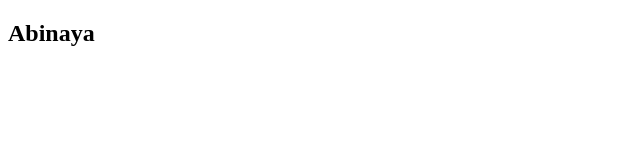
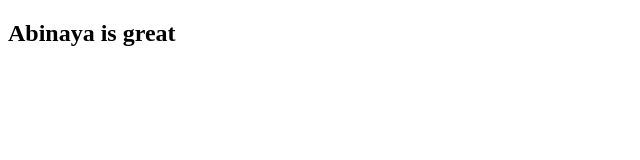
Before and after one commit to AbinayaA0607/sample, a plain HTML site: page index.html in a window 1280 px wide. Shown: the whole page, without its empty margins (0-640 px from the left). Drawn offline with Linux system fonts and the light colour scheme.

```diff
--- a/index.html
+++ b/index.html
@@ -6,7 +6,7 @@
     <title>Document</title>
 </head>
 <body>
-    <h2>Abinaya</h2>
+    <h2>Abinaya is great</h2>
 
 </body>
 </html>
```
